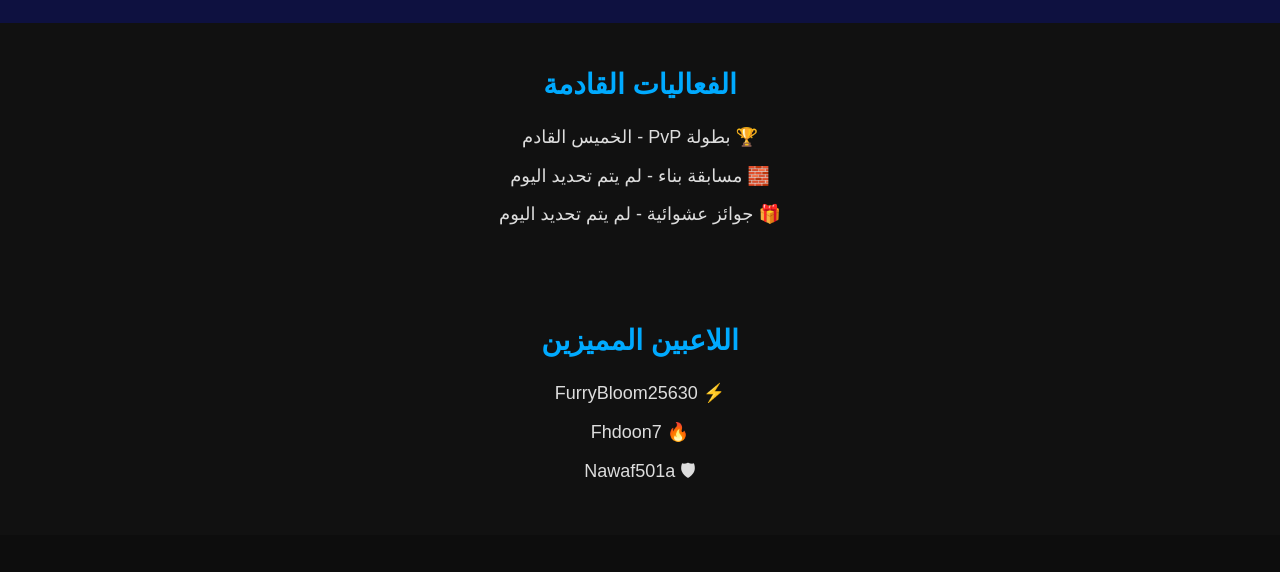
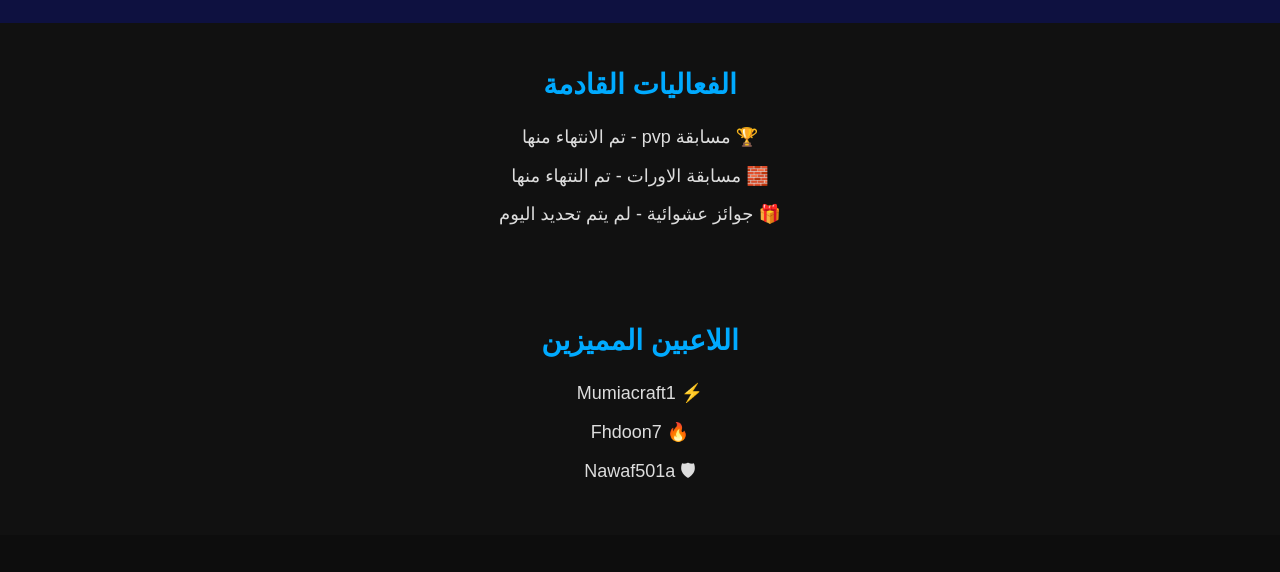
Before and after one commit to fhd501nnsemran/Arabcraft, a plain HTML site: page index.html in a window 1280 px wide. Shown: the part 1500-2072 px from the top of the page. Drawn offline with Linux system fonts and the light colour scheme.

Commit message:
Add files via upload

```diff
--- a/index.html
+++ b/index.html
@@ -86,8 +86,8 @@
     <section class="events" id="events">
       <h2>الفعاليات القادمة</h2>
       <ul>
-        <li>🏆 بطولة PvP - الخميس القادم</li>
-        <li>🧱 مسابقة بناء - لم يتم تحديد اليوم </li>
+        <li>🏆 مسابقة pvp - تم الانتهاء منها </li>
+        <li>🧱 مسابقة الاورات - تم النتهاء منها </li>
         <li>🎁 جوائز عشوائية - لم يتم تحديد اليوم</li>
       </ul>
     </section>
@@ -95,7 +95,7 @@
     <section class="players" id="players">
       <h2>اللاعبين المميزين</h2>
       <ul>
-        <li>⚡️ FurryBloom25630</li>
+        <li>⚡️ Mumiacraft1</li>
         <li>🔥 Fhdoon7</li>
         <li>🛡 Nawaf501a</li>
       </ul>
```
